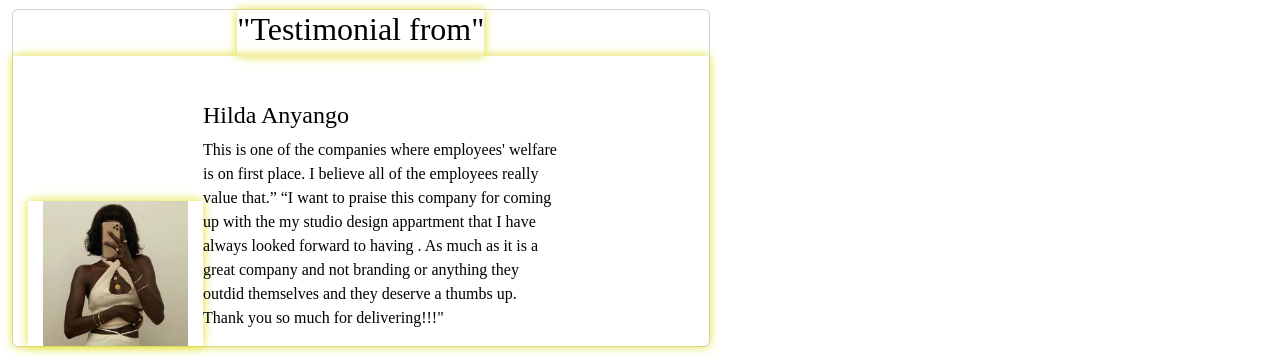
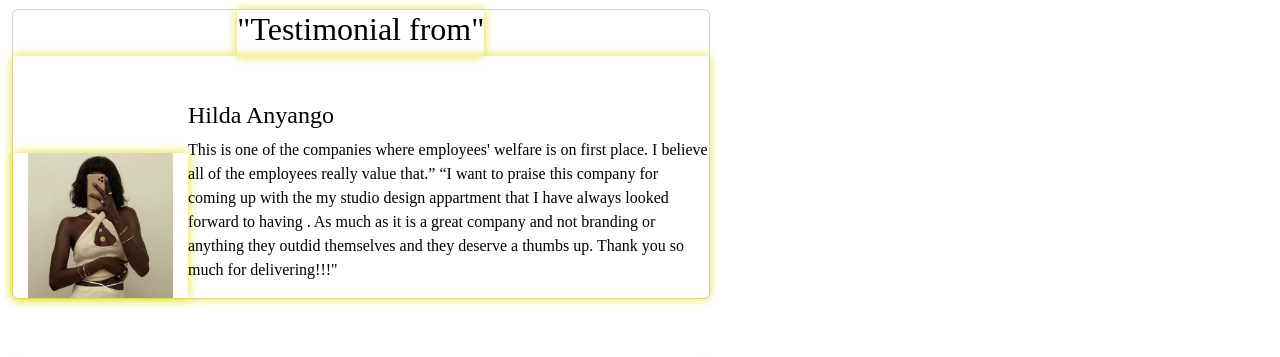
Before and after one commit to Kathoni/my-workk, a React (Create React App) app: page /contact in a window 1280 px wide. Shown: the part 533-890 px from the top of the page. Built offline with nearby package versions, Linux system fonts and the light colour scheme.

Commit message:
Update style.css

```diff
--- a/src/styles/style.css
+++ b/src/styles/style.css
@@ -93,7 +93,7 @@
     -webkit-box-align: end;
         -ms-flex-align: end;
             align-items: flex-end;
-    padding: 0 150px 0 15px;
+    padding: 0 90 px 0 15px;
   }
 .img-box {
     width: 100px;
```
